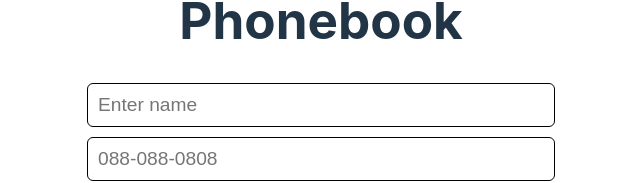
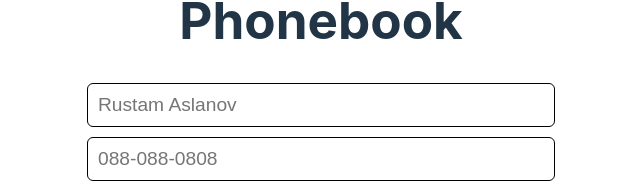
Before and after one commit to axrmr/goit-react-hw-06-phonebook, a React (Vite) app: page / in a window 1280 px wide. Shown: the part 190-373 px from the top of the page, without its empty margins (319-959 px from the left). Built offline with nearby package versions, Linux system fonts and the light colour scheme.

Commit message:
Update ContactForm.jsx

```diff
--- a/src/components/ContactForm/ContactForm.jsx
+++ b/src/components/ContactForm/ContactForm.jsx
@@ -44,7 +44,7 @@ const ContactForm = () => {
         onChange={handleChange}
         pattern="(^[A-Z]{1}[a-z]{1,14} [A-Z]{1}[a-z]{1,14}$)|(^[А-Я]{1}[а-я]{1,14} [А-Я]{1}[а-я]{1,14}$)"
         title="Name may contain only letters, apostrophe, dash and spaces. For example Adrian, Jacob Mercer, Charles de Batz de Castelmore d'Artagnan"
-        placeholder="Enter name"
+        placeholder="Rustam Aslanov"
         required
       />
       <input
```
